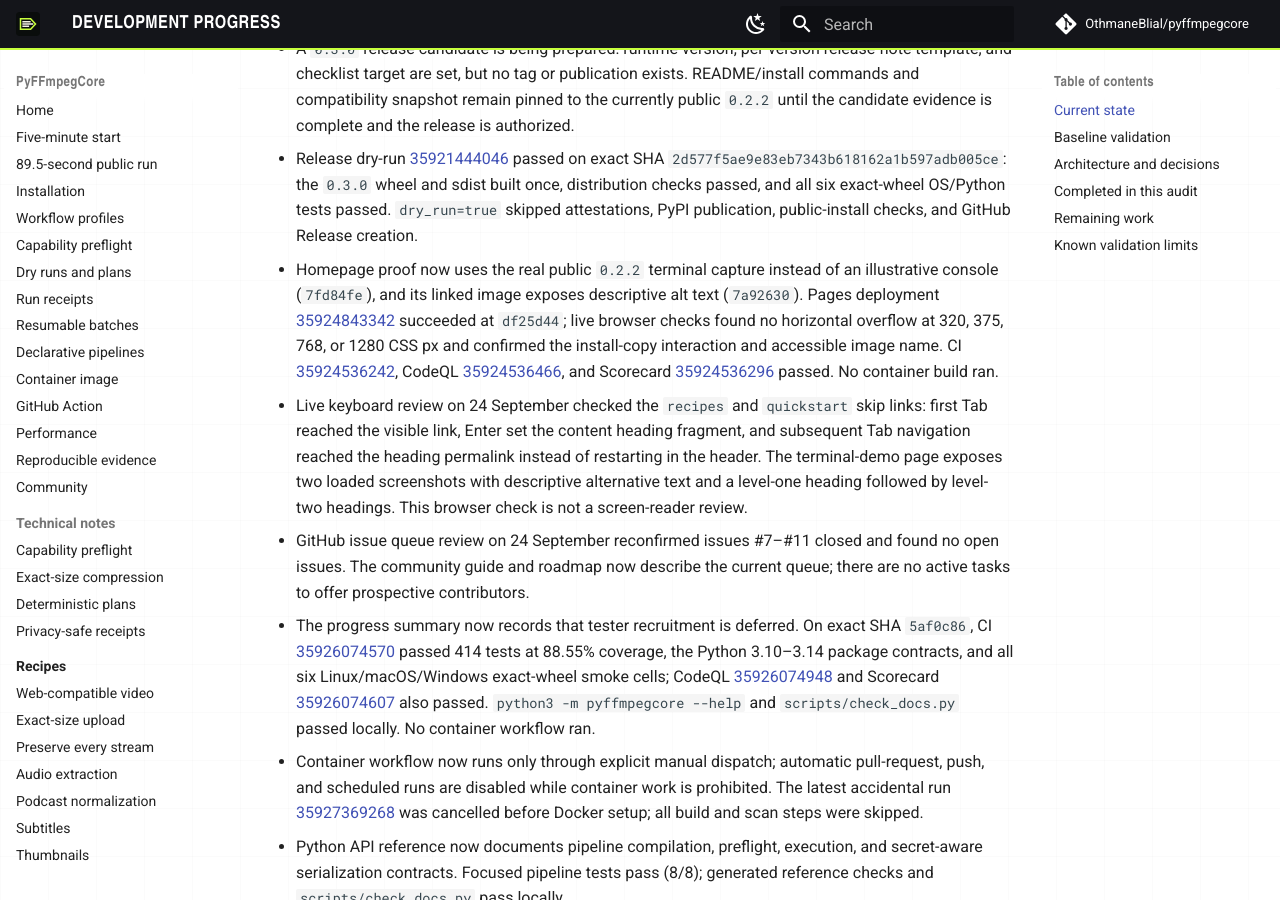
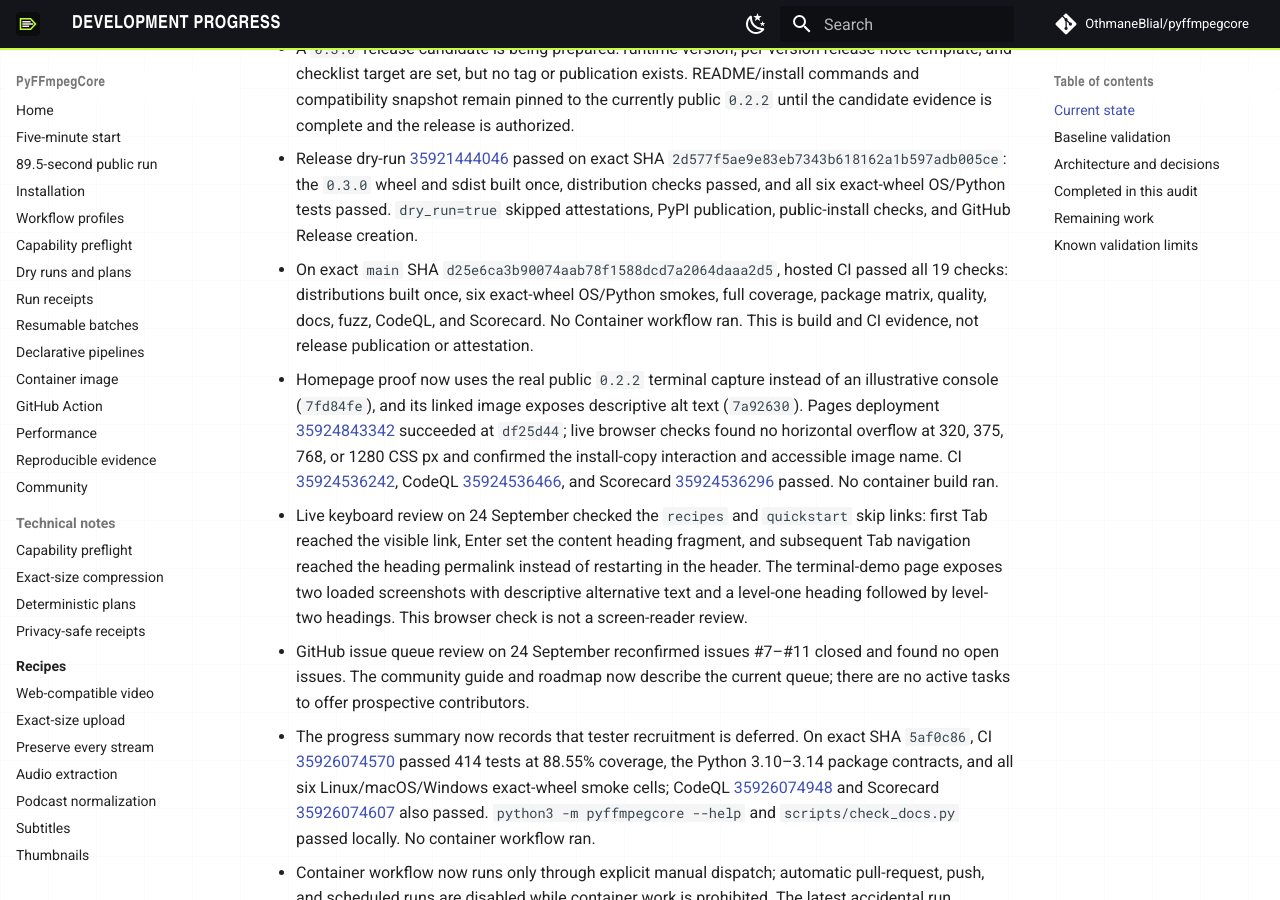
Before and after one commit to OthmaneBlial/pyffmpegcore, an MkDocs documentation site: the page built from docs/PROGRESS.md, in a window 1280 px wide and 900 px high, scrolled down 730 px. Built offline with MkDocs 1.6.1 and Material for MkDocs 9.7.7, drawn with Linux system fonts in a browser that asks for light colours; comment, search, counter and statistics services are not loaded.

```diff
--- a/docs/PROGRESS.md
+++ b/docs/PROGRESS.md
@@ -9,6 +9,7 @@ Updated: 2026-09-24
 - Public package version remains `0.2.2`; no new release was created.
 - A `0.3.0` release candidate is being prepared: runtime version, per-version release-note template, and checklist target are set, but no tag or publication exists. README/install commands and compatibility snapshot remain pinned to the currently public `0.2.2` until the candidate evidence is complete and the release is authorized.
 - Release dry-run [35921444046](https://github.com/OthmaneBlial/pyffmpegcore/actions/runs/35921444046) passed on exact SHA `2d577f5ae9e83eb7343b618162a1b597adb005ce`: the `0.3.0` wheel and sdist built once, distribution checks passed, and all six exact-wheel OS/Python tests passed. `dry_run=true` skipped attestations, PyPI publication, public-install checks, and GitHub Release creation.
+- On exact `main` SHA `d25e6ca3b90074aab78f1588dcd7a2064daaa2d5`, hosted CI passed all 19 checks: distributions built once, six exact-wheel OS/Python smokes, full coverage, package matrix, quality, docs, fuzz, CodeQL, and Scorecard. No Container workflow ran. This is build and CI evidence, not release publication or attestation.
 - Homepage proof now uses the real public `0.2.2` terminal capture instead of an illustrative console (`7fd84fe`), and its linked image exposes descriptive alt text (`7a92630`). Pages deployment [35924843342](https://github.com/OthmaneBlial/OthmaneBlial.github.io/actions/runs/35924843342) succeeded at `df25d44`; live browser checks found no horizontal overflow at 320, 375, 768, or 1280 CSS px and confirmed the install-copy interaction and accessible image name. CI [35924536242](https://github.com/OthmaneBlial/pyffmpegcore/actions/runs/35924536242), CodeQL [35924536466](https://github.com/OthmaneBlial/pyffmpegcore/actions/runs/35924536466), and Scorecard [35924536296](https://github.com/OthmaneBlial/pyffmpegcore/actions/runs/35924536296) passed. No container build ran.
 - Live keyboard review on 24 September checked the `recipes` and `quickstart` skip links: first Tab reached the visible link, Enter set the content heading fragment, and subsequent Tab navigation reached the heading permalink instead of restarting in the header. The terminal-demo page exposes two loaded screenshots with descriptive alternative text and a level-one heading followed by level-two headings. This browser check is not a screen-reader review.
 - GitHub issue queue review on 24 September reconfirmed issues #7–#11 closed and found no open issues. The community guide and roadmap now describe the current queue; there are no active tasks to offer prospective contributors.
```
Also changed, not shown: ROADMAP.md (+5 -0 lines).
